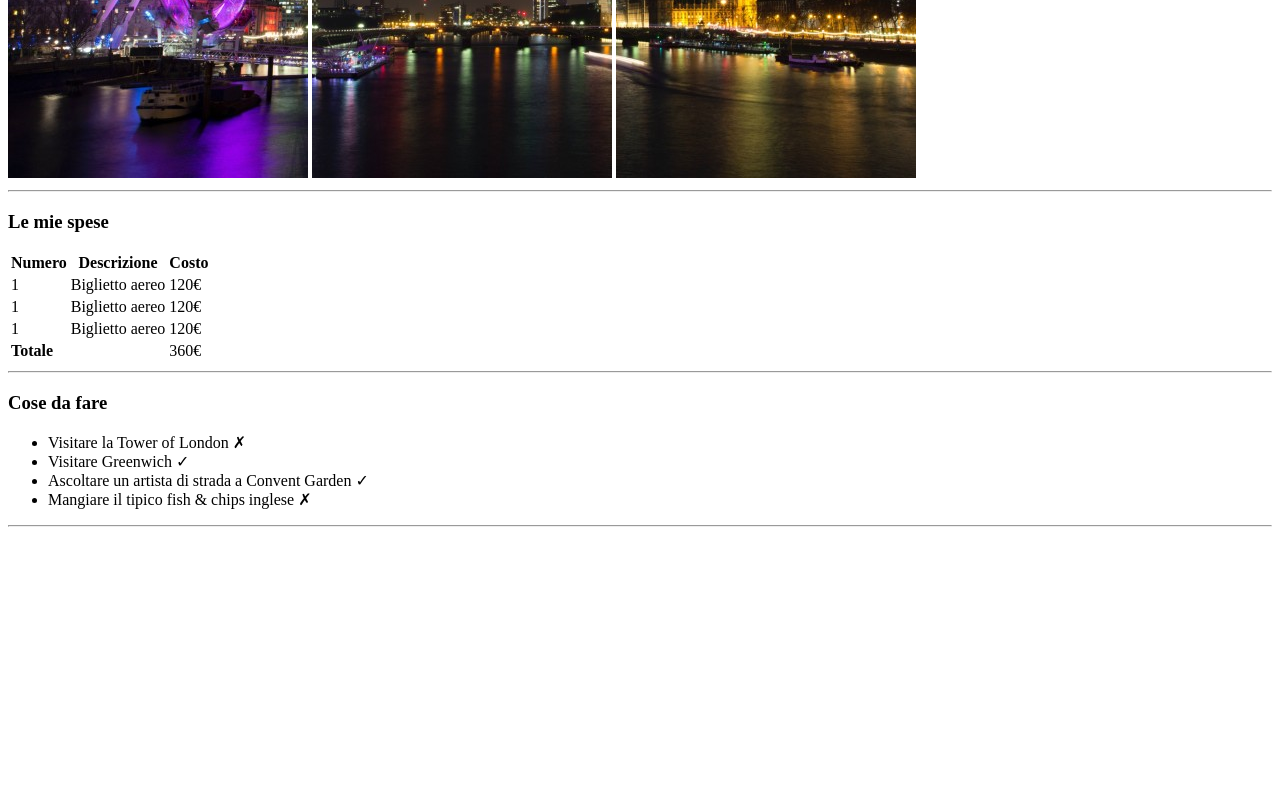
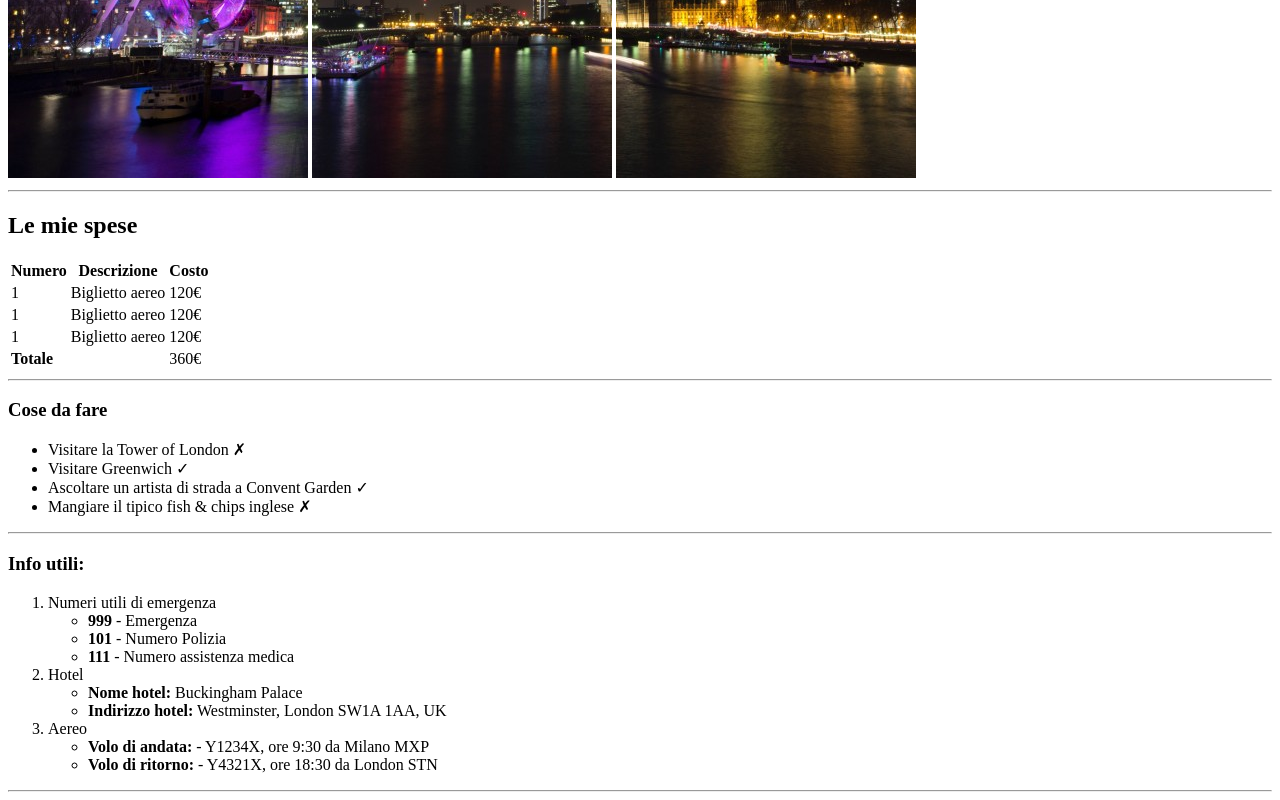
Before and after one commit to RiccardoB97/html-london-trip, a plain HTML site: page index.html in a window 1280 px wide. Shown: the part 502-1302 px from the top of the page. Before the commit the page ends 1037 px from the top, so only its background shows below. Drawn offline with Linux system fonts and the light colour scheme.

Commit message:
Complete infos section

```diff
--- a/index.html
+++ b/index.html
@@ -19,7 +19,7 @@
     <main>
         <!-- Tabella spese -->
         <section>
-            <h3>Le mie spese</h3>
+            <h2>Le mie spese</h2>
             <table>
                 <tr>
                     <th>Numero</th>
@@ -66,7 +66,34 @@
 
 
         <!-- Infos -->
-
+        <section>
+            <h3>Info utili:</h3>
+            <ol>
+                <li>
+                    Numeri utili di emergenza
+                    <ul>
+                        <li><strong>999</strong> - Emergenza</li>
+                        <li><strong>101</strong> - Numero Polizia</li>
+                        <li><strong>111</strong> - Numero assistenza medica</li>
+                    </ul>
+                </li>
+                <li>
+                    Hotel
+                    <ul>
+                        <li><strong>Nome hotel:</strong> Buckingham Palace</li>
+                        <li><strong>Indirizzo hotel:</strong> Westminster, London SW1A 1AA, UK</li>
+                    </ul>
+                </li>
+                <li>
+                    Aereo
+                    <ul>
+                        <li><strong>Volo di andata:</strong> - Y1234X, ore 9:30 da Milano MXP</li>
+                        <li><strong>Volo di ritorno:</strong> - Y4321X, ore 18:30 da London STN</li>
+                    </ul>
+                </li>
+            </ol>
+        </section>
+        <hr>
         <!-- /Infos -->
     </main>
 
```
